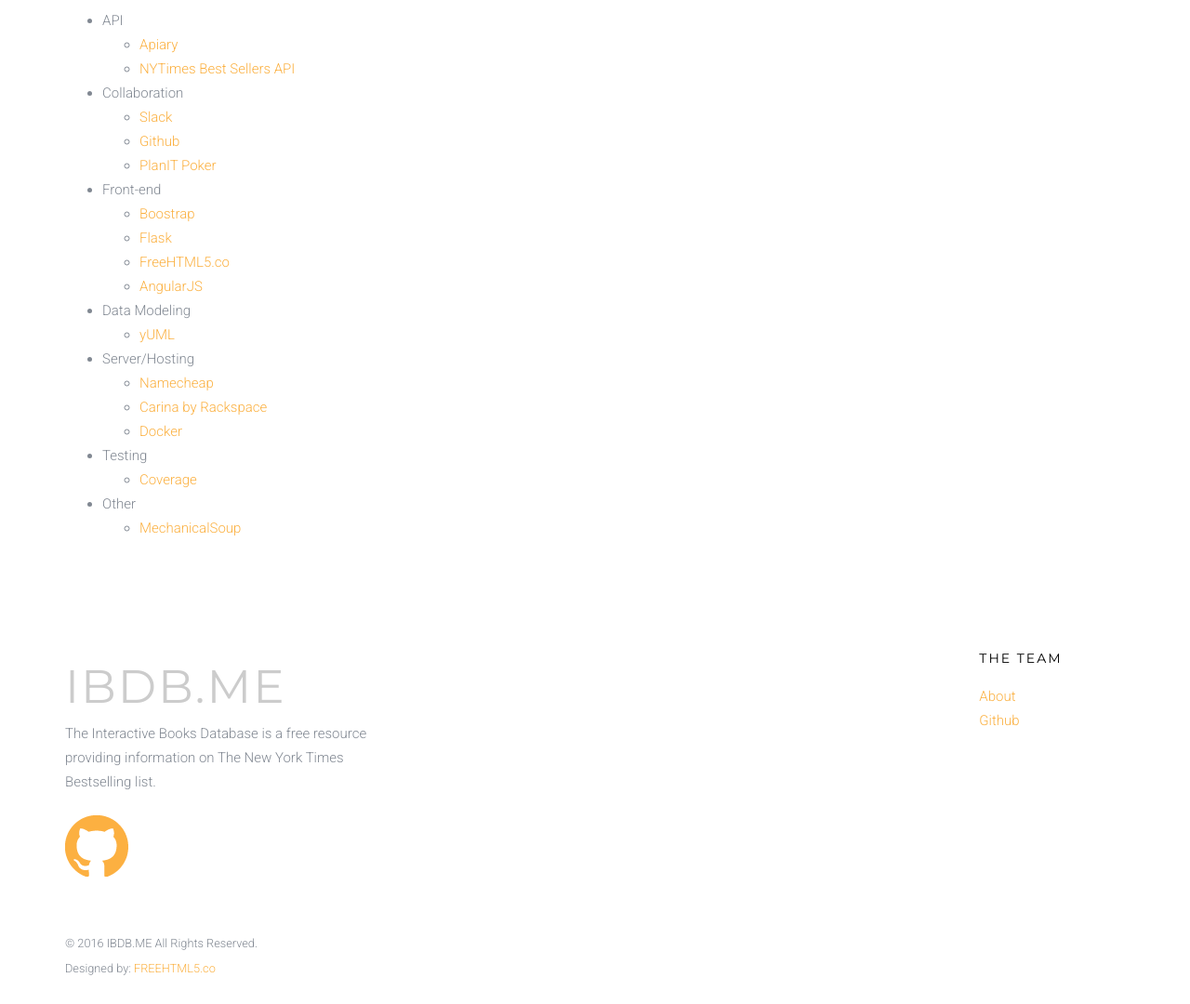
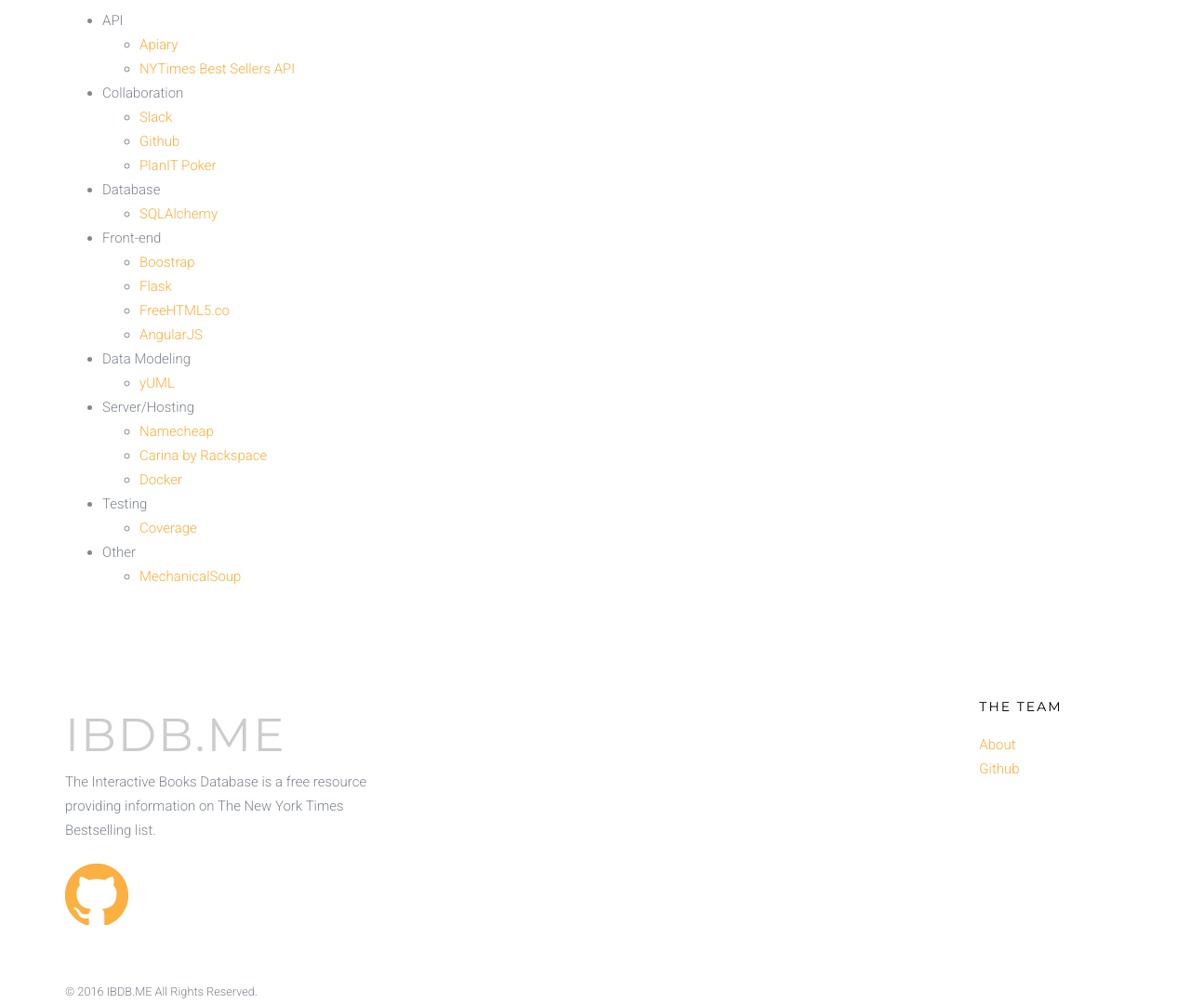
Before and after one commit to richeyh/cs373-idb, a Flask app: page /about in a window 1280 px wide. Shown: the part 2146-3226 px from the top of the page at 93% size. Before the commit the page ends 3195 px from the top, so only its background shows below. Run offline with Flask 2, Linux system fonts and the light colour scheme; some libraries are stand-ins or nearby versions.

Commit message:
added Database in tools on about page

```diff
--- a/app/templates/about.html
+++ b/app/templates/about.html
@@ -150,6 +150,11 @@
 	                        <li><a href="http://www.planitpoker.com/">PlanIT Poker</a></li>
 	                    </ul>
 	                </li>
+	                <li>Database
+	                    <ul>
+	                        <li><a href="http://www.sqlalchemy.org/">SQLAlchemy</a></li>
+	                    </ul>
+	                </li>
 	                <li>Front-end
 	                <br>
 	                    <ul>
```
